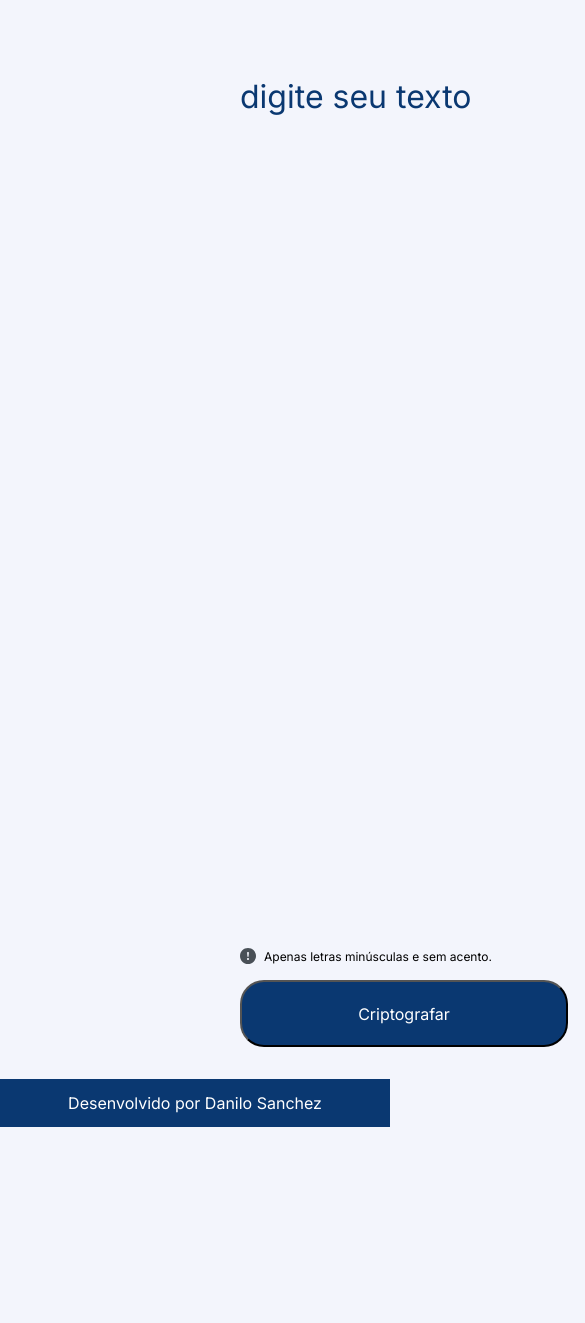
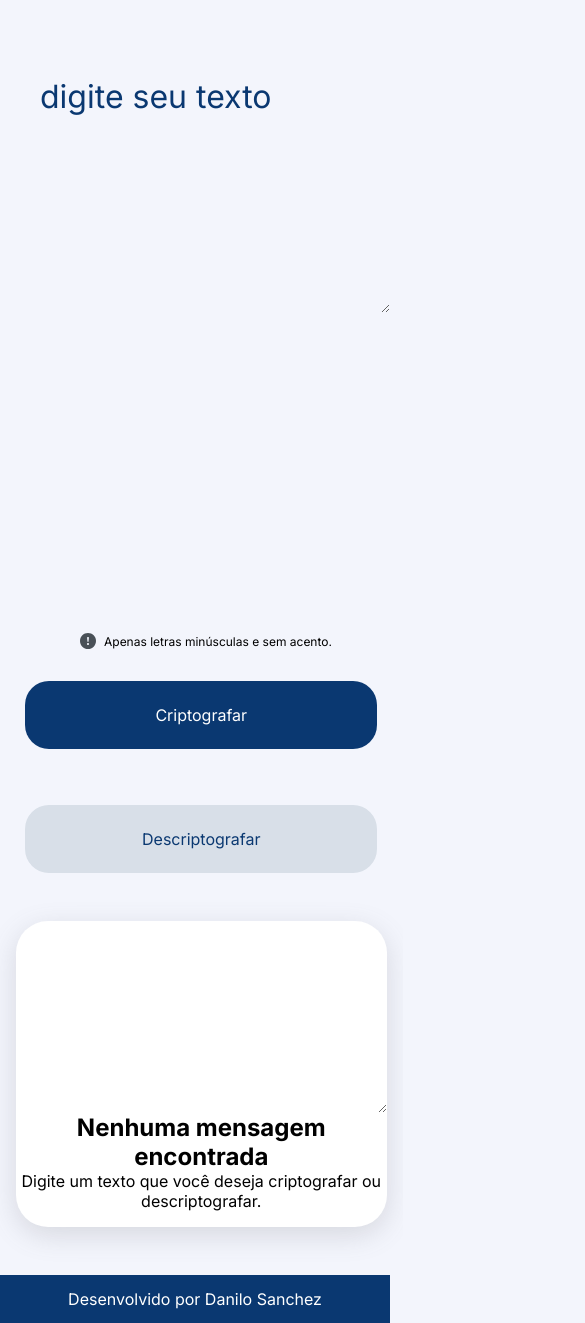
Before and after one commit to danilosanchez-dev/decodificador-challenge-one, a plain HTML site: page index.html in a window 390 px wide. Shown: the part 135-1458 px from the top of the page, 585 px wide, since content can reach past the window. Before the commit the page ends 1262 px from the top, so only its background shows below. Drawn offline with Linux system fonts and the light colour scheme.

Commit message:
Corrigido o botão copiar e adicionado layout responsivo

```diff
--- a/scripts/script.js
+++ b/scripts/script.js
@@ -2,6 +2,7 @@ const textArea = document.querySelector('.principal__conteudo__texto');
 const mensagem = document.querySelector('.principal__resultado__texto');
 const mensagemInicialTitulo = document.querySelector('.principal__resultado__subtitulo');
 const mensagemInicialParagrafo = document.querySelector('.principal__resultado__paragrafo');
+const botaoCopiar = document.querySelector('.principal__resultado__copiar')
 
 
 function btnCriptografar(){
@@ -11,6 +12,7 @@ function btnCriptografar(){
     mensagem.style.setProperty('background-image', 'none');
     mensagemInicialTitulo.style.setProperty('display', 'none');
     mensagemInicialParagrafo.style.setProperty('display', 'none');
+    botaoCopiar.style.setProperty('display', 'block');
 }
 
 function criptografar(stringEncriptada){
@@ -35,6 +37,7 @@ function btnDescriptografar(){
     textArea.value = "";
     mensagemInicialTitulo.style.setProperty('display', 'none');
     mensagemInicialParagrafo.style.setProperty('display', 'none');
+    botaoCopiar.style.setProperty('display', 'block');
 }
 
 function descriptografar(stringDecriptada){
--- a/styles/style.css
+++ b/styles/style.css
@@ -21,7 +21,7 @@ body {
 }
 
 .cabecalho__logo {
-    padding: 40px;
+    padding: 2.5rem;
 }
 
 .principal {
@@ -35,15 +35,15 @@ body {
 .principal__conteudo {
     display: flex;
     flex-direction: column;
-    width: 1000px;
+    width: 60rem;
 }
 
 .principal__conteudo__texto {
     font-family: var(--fonte-primaria);
     background-color: var(--cor-fundo-pagina);
-    font-size: 32px;
+    font-size: 2rem;
     border: none;
-    padding: 80px 240px;
+    padding: 5rem 15rem;
     text-transform: lowercase;
 }
 
@@ -57,68 +57,70 @@ body {
 
 .principal__conteudo__info {
     display: flex;
-    gap: 8px;
+    gap: 0.5rem;
     align-items: center;
-    padding: 635px 0px 0px 240px;
+    padding: 40rem 0rem 0rem 15rem;
     font-family: var(--fonte-primaria);
     font-size: 12px;
 }
 
 .principal__conteudo__botoes {
     display: flex;
-    padding: 16px 0px 0px 240px;
-    width: 680px;
+    padding: 1rem 0rem 0rem 15rem;
+    width: 42.5rem;
     justify-content: space-between;
-    gap: 24px;
+    gap: 1.5rem;
 }
 
 .principal__conteudo__botoes__criptografar {
     display: flex;
     align-items: center;
     justify-content: center;
-    width: 328px;
-    height: 67px;
+    width: 20.5rem;
+    height: 4.25rem;
     text-decoration: none;
     font-family: var(--fonte-primaria);
     color: #FFFFFF;
     background-color: var(--cor-fundo-botao-criptografar);
-    font-size: 16px;
-    border-radius: 24px;
+    font-size: 1rem;
+    border-radius: 1.5rem;
+    border: none;
 }
 
 .principal__conteudo__botoes__descriptografar {
     display: flex;
     align-items: center;
     justify-content: center;
-    width: 328px;
-    height: 67px;
+    width: 20.5rem;
+    height: 4.25rem;
     text-decoration: none;
     font-family: var(--fonte-primaria);
     color: #0A3871;
     background-color: var(--cor-fundo-botao-descriptografar);
-    font-size: 16px;
-    border-radius: 24px;
+    font-size: 1rem;
+    border-radius: 1.5rem;
+    border: none;
 }
 
 .principal__resultado {
     display: flex;
     flex-direction: column;
-    width: 400px;
+    width: 25rem;
     background-color: #FFFFFF;
     text-align: center;
-    gap: 16px;
-    border-radius: 32px;
-    box-shadow: rgba(100, 100, 111, 0.2) 0px 7px 29px 0px;
+    gap: 1rem;
+    border-radius: 2rem;
+    box-shadow: rgba(100, 100, 111, 0.2) 0rem 0.5rem 1.75rem 0rem;
 
 }
 
 .principal__resultado__texto {
     border:none;
-    margin-top: 243px;
-    padding: 0px 32px;
-    height: 304px;
+    margin-top: 15rem;
+    padding: 0rem 2rem;
+    height: 19rem;
     font-family: var(--fonte-primaria);
-    font-size: 24px;
+    font-size: 1.5rem;
     color:#0A3871;
     background-image: url(../assets/imagem.svg);
     background-repeat: no-repeat;
@@ -130,31 +132,33 @@ body {
 
 .principal__resultado__subtitulo {
     font-family: var(--fonte-primaria);
-    font-size: 24px;
+    font-size: 1.5rem;
 }
 
 .principal__resultado__paragrafo {
     font-family: var(--fonte-primaria);
-    font-size: 16px;
+    font-size: 1rem;
+    padding-bottom: 1rem;
 }
 
 .principal__resultado__copiar {
-    margin: 32px auto;
-    width: 328px;
-    height: 67px;
+    margin: 2rem auto;
+    width: 20.5rem;
+    height: 4.25rem;
     text-decoration: none;
     font-family: var(--fonte-primaria);
     color: #0A3871;
     background-color: #FFFFFF;
-    font-size: 16px;
-    border-radius: 24px;
-    border: 1px solid #0A3871
+    font-size: 1rem;
+    border-radius: 1.5rem;
+    border: 1px solid #0A3871;
+    display: none;
 }
 
 .rodape {
     display: flex;
-    margin: 32px 0px 0px 0px;
-    height: 48px;
+    margin: 2rem 0rem 0rem 0rem;
+    height: 3rem;
     background-color: #0A3871;
     align-items: center;
     justify-content: center;
@@ -162,8 +166,69 @@ body {
 
 .rodape__paragrafo {
     font-family: var(--fonte-primaria);
-    font-size: 16px;
+    font-size: 1rem;
     color:#FFFFFF;
     text-align: center;
 
 }
+
+@media (max-width:768px) {
+    .principal {
+        flex-direction: column;
+    }
+
+    .principal__conteudo {
+        width: 100%;
+    }
+
+    .principal__conteudo__texto {
+        padding: 5rem 2.5rem;
+    }
+
+    .principal__conteudo__info {
+        padding: 20rem 0rem 0rem 5rem;
+    }
+
+    .principal__conteudo__botoes {
+        width: 95%;
+        padding: 1rem;
+    }
+
+    .principal__resultado {
+        width: 95%;
+        margin: 1rem;
+        gap: 0;
+
+    }
+
+    .principal__resultado__texto {
+        margin-top: 2rem;
+        padding: 0rem 1rem;
+        height: 10rem;
+        background-image: none;
+    }
+
+}
+
+@media (max-width:500px) {
+    .principal__conteudo__botoes {
+        flex-direction: column;
+        padding: 1 auto;
+        align-items: center;
+    }
+
+    .principal__conteudo__botoes__criptografar {
+        width: 95%;
+        margin: 1rem;
+    }
+
+    .principal__conteudo__botoes__descriptografar {
+        width: 95%;
+        margin: 1rem;
+    }
+
+    .principal__resultado__copiar {
+        width: 80%;
+        align-items: center;
+    }
+}
```
